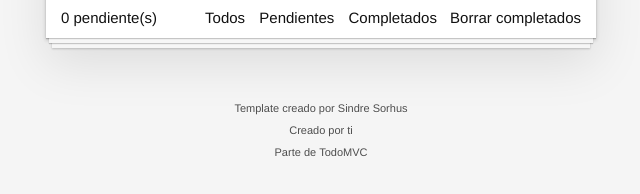
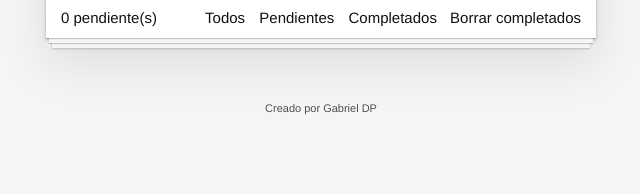
Before and after one commit to gabrieldp36/TodoList, a website built with webpack: page src/index.html in a window 1280 px wide. Shown: the part 200-394 px from the top of the page, without its empty margins (319-959 px from the left). Built offline with nearby package versions, Linux system fonts and the light colour scheme.

Commit message:
Octavo Commit

```diff
--- a/src/index.html
+++ b/src/index.html
@@ -3,7 +3,8 @@
 	<head>
 		<meta charset="utf-8">
 		<meta name="viewport" content="width=device-width, initial-scale=1">
-		<title>Template • TodoMVC</title>
+		<title> Lista de Tareas </title>
+		<link rel="shortcut icon" href="assets/img/favicon.png">
 	</head>
 	<body>
 		<section class="todoapp">
@@ -57,11 +58,7 @@
 			</footer>
 		</section>
 		<footer class="info">
-
-			<p>Template creado por <a href="http://sindresorhus.com">Sindre Sorhus</a></p>
-			<!-- Change this out with your name and url ↓ -->
-			<p>Creado por <a href="http://todomvc.com">ti</a></p>
-			<p>Parte de <a href="http://todomvc.com">TodoMVC</a></p>
+			<p>Creado por Gabriel DP</a></p>
 		</footer>
 
 
```
Also changed, not shown: docs/index.html (+1 -1 lines), docs/assets/img/favicon.png, docs/assets/img/webpack-logo.png (deleted), src/assets/img/favicon.png, src/assets/img/webpack-logo.png (deleted), 2 other files.
